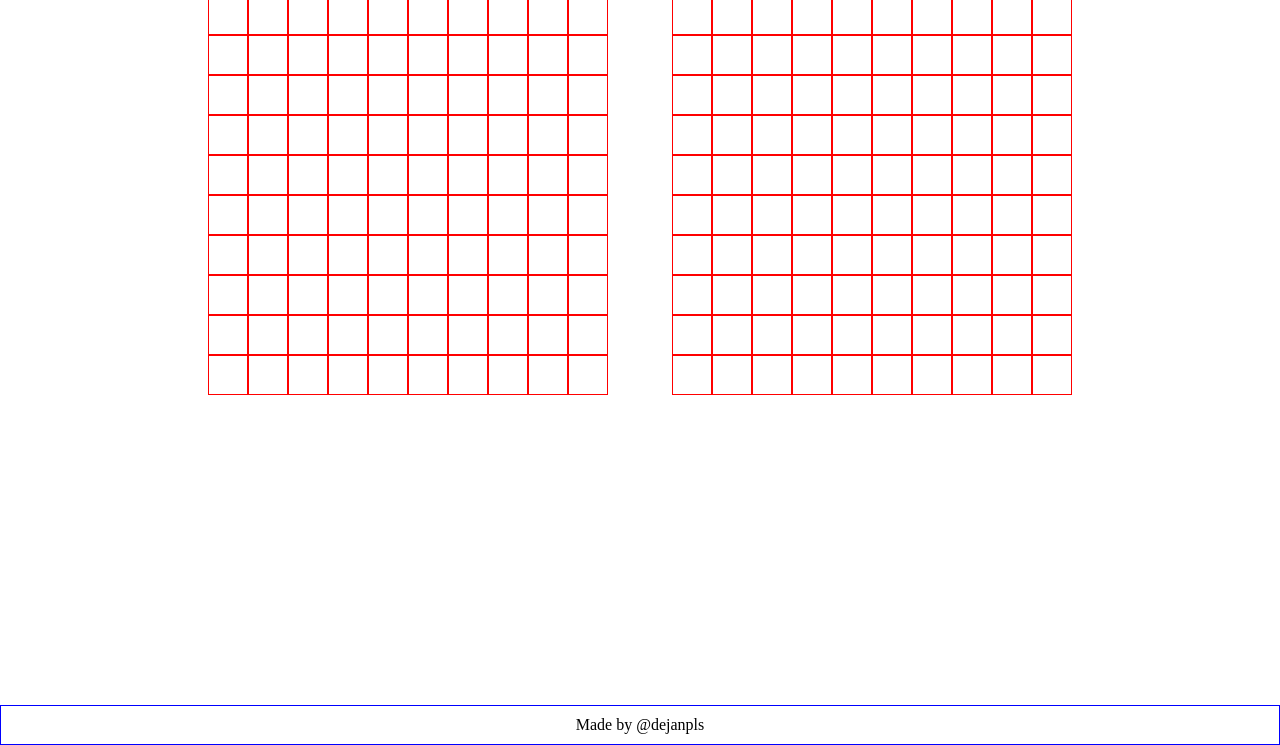
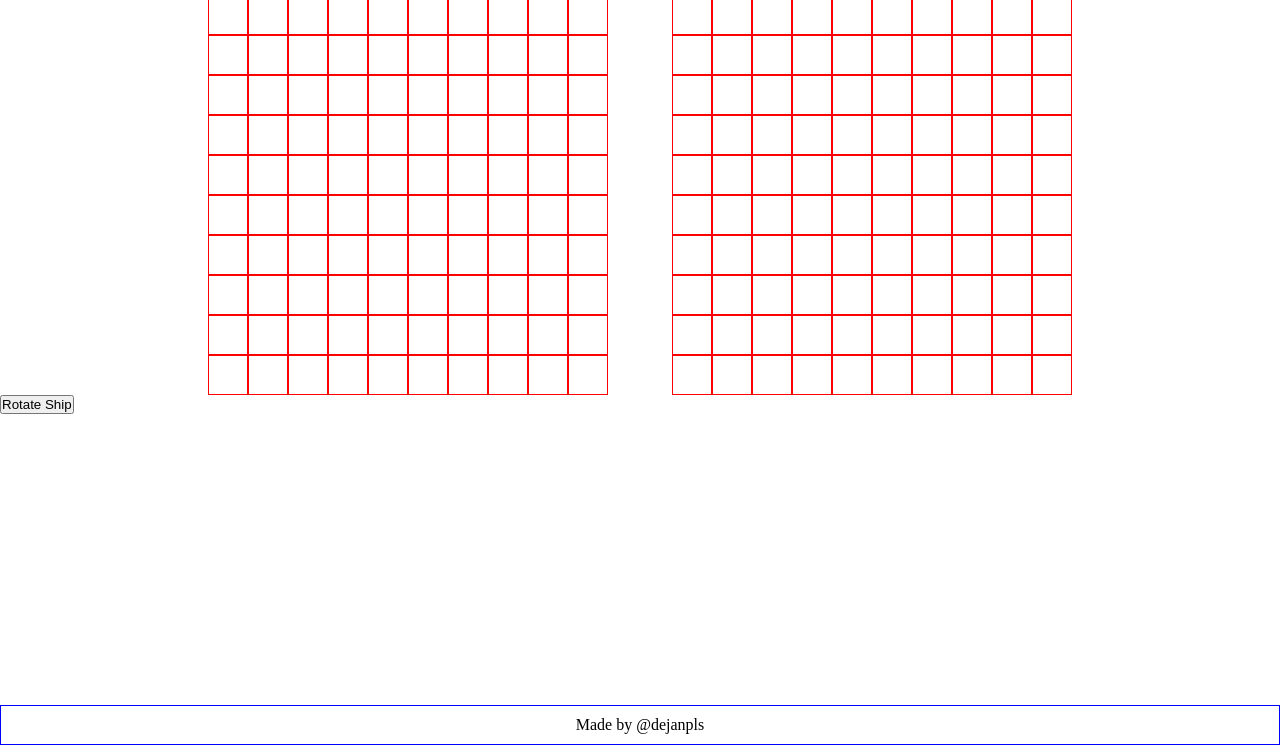
Before and after one commit to dejanpls/battleship, a website built with webpack: page src/template.html in a window 1280 px wide. Shown: the part 55-800 px from the top of the page. Built offline with nearby package versions, Linux system fonts and the light colour scheme.

Commit message:
feat: stucture rotation button in main-container div

```diff
--- a/src/template.html
+++ b/src/template.html
@@ -37,6 +37,9 @@
           <div id="personBoard"></div>
           <div id="computerBoard"></div>
         </div>
+        <div id="rotationContainer">
+          <button type="button" id="rotateBtn">Rotate Ship</button>
+        </div>
       </div>
 
       <footer id="footer">
```
